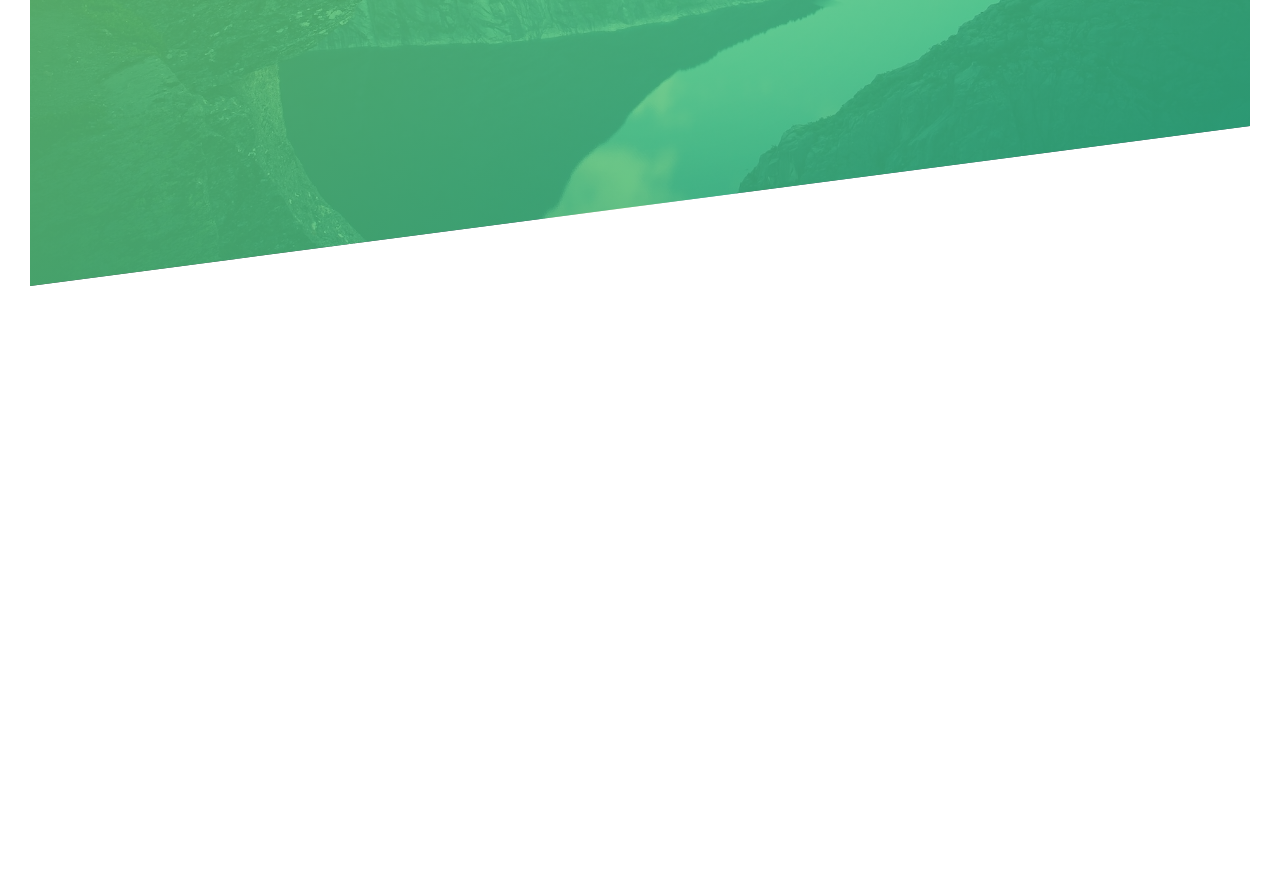
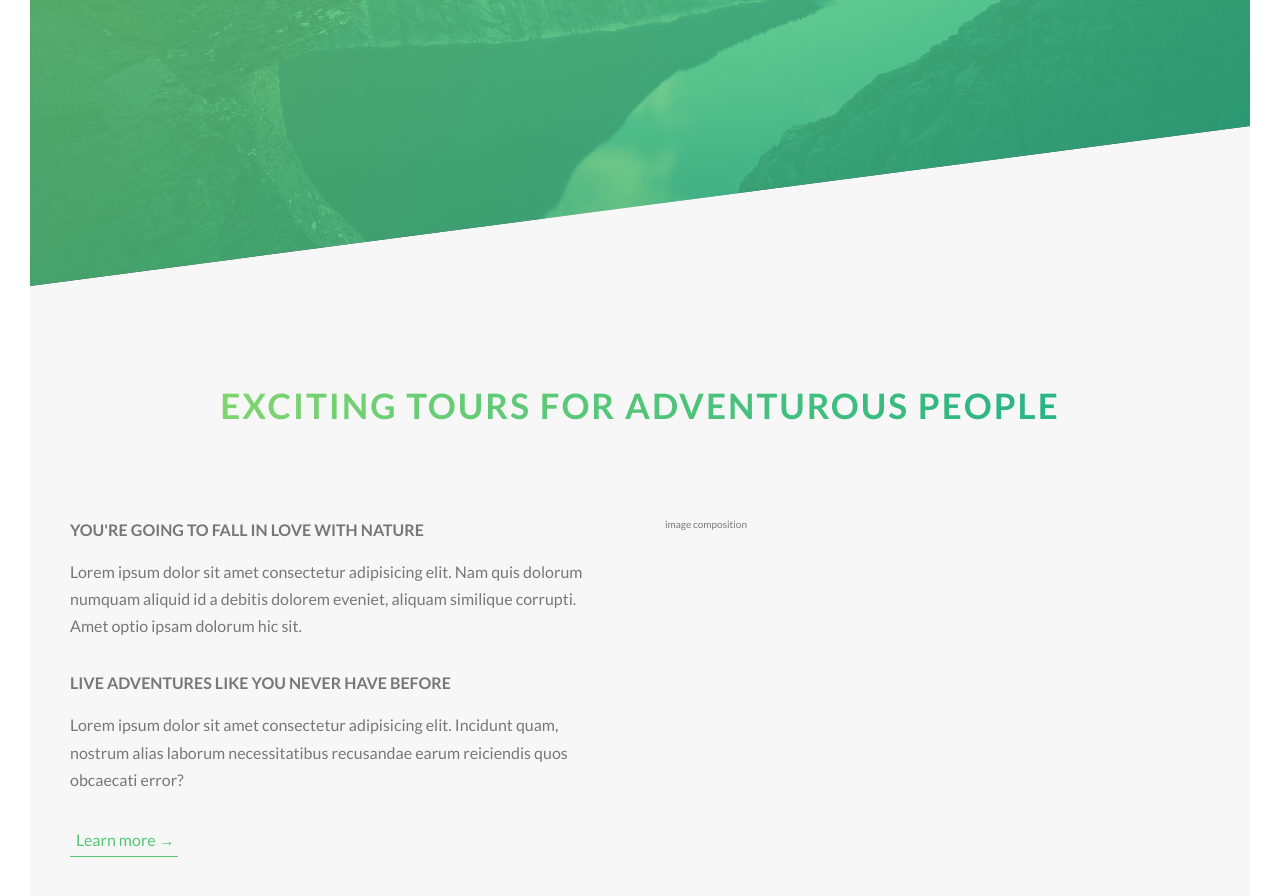
Before and after one commit to Arsalan-Habib/Natours, a website: page index.html in a window 1280 px wide. Shown: the part 504-1400 px from the top of the page. Before the commit the page ends 820 px from the top, so only its background shows below. Drawn offline with Linux system fonts and the light colour scheme.

Commit message:
about section text content

```diff
--- a/index.html
+++ b/index.html
@@ -28,5 +28,43 @@
                 >
             </div>
         </header>
+
+        <main>
+            <section class="section-about">
+                <div class="u-center-text u-mb-lg">
+                    <h2 class="heading-secondary">
+                        Exciting tours for adventurous people
+                    </h2>
+                </div>
+
+                <div class="grid-parent grid-1-2">
+                    <div class="text-content">
+                        <h3 class="heading-tertiary u-mb-sm">
+                            You're going to fall in love with nature
+                        </h3>
+                        <p class="paragraph">
+                            Lorem ipsum dolor sit amet consectetur adipisicing
+                            elit. Nam quis dolorum numquam aliquid id a debitis
+                            dolorem eveniet, aliquam similique corrupti. Amet
+                            optio ipsam dolorum hic sit.
+                        </p>
+                        <h3 class="heading-tertiary u-mb-sm">
+                            Live adventures like you never have before
+                        </h3>
+                        <p class="paragraph">
+                            Lorem ipsum dolor sit amet consectetur adipisicing
+                            elit. Incidunt quam, nostrum alias laborum
+                            necessitatibus recusandae earum reiciendis quos
+                            obcaecati error?
+                        </p>
+
+                        <a href="#" class="btn-text">Learn more &rarr;</a>
+                    </div>
+                    <div class="image-composition">
+                        image composition
+                    </div>
+                </div>
+            </section>
+        </main>
     </body>
 </html>
--- a/sass/abstracts/_variables.scss
+++ b/sass/abstracts/_variables.scss
@@ -2,6 +2,12 @@ $color-primary: #55c576;
 $color-primary-light: #7ed56f;
 $color-primary-dark: #28b485;
 
+$color-grey-light-1: #f7f7f7;
+
+$default-font-size: 1.6rem;
+
 $color-grey-dark: #777;
 $color-white: #fff;
 $color-black: #000;
+
+$max-grid-width: 114rem;
--- a/sass/base/_typography.scss
+++ b/sass/base/_typography.scss
@@ -32,3 +32,33 @@ body {
         animation-timing-function: ease-out;
     }
 }
+
+.heading-secondary {
+    font-size: 3.5rem;
+    text-transform: uppercase;
+    font-weight: 700;
+    background-image: linear-gradient(
+        to right,
+        $color-primary-light,
+        $color-primary-dark
+    );
+    letter-spacing: 0.2rem;
+    display: inline-block;
+    -webkit-background-clip: text;
+    background-clip: none;
+    color: transparent;
+}
+
+.heading-tertiary {
+    font-size: $default-font-size;
+    font-weight: 700;
+    text-transform: uppercase;
+}
+
+.paragraph {
+    font-size: $default-font-size;
+
+    &:not(:last-child) {
+        margin-bottom: 3rem;
+    }
+}
--- a/sass/base/_utilities.scss
+++ b/sass/base/_utilities.scss
@@ -0,0 +1,15 @@
+.u-center-text {
+    text-align: center;
+}
+
+.u-mb-lg {
+    margin-bottom: 8rem;
+}
+
+.u-mb-md {
+    margin-bottom: 4rem;
+}
+
+.u-mb-sm {
+    margin-bottom: 1.5rem;
+}
--- a/sass/components/_button.scss
+++ b/sass/components/_button.scss
@@ -9,7 +9,7 @@
         border-radius: 10rem;
         transition: all 0.2s;
         position: relative;
-        font-size: 1.6rem;
+        font-size: $default-font-size;
     }
 
     &:hover {
@@ -54,3 +54,29 @@
         animation-fill-mode: backwards;
     }
 }
+
+.btn-text {
+    &:link,
+    &:visited {
+        font-size: $default-font-size;
+        color: $color-primary;
+        display: inline-block;
+        text-decoration: none;
+        border-bottom: 1px solid $color-primary;
+        padding: 3px 3px 3px 6px;
+        transition: all 0.2s;
+    }
+
+    &:hover {
+        background-color: $color-primary;
+        color: $color-white;
+        border-radius: 3px;
+        box-shadow: 0 1rem 2rem rgba($color-black, 0.15);
+        transform: translateY(-2px);
+    }
+
+    &:active {
+        box-shadow: 0 0.5rem 1rem rgba($color-black, 0.15);
+        transform: translateY(0);
+    }
+}
--- /dev/null
+++ b/sass/layout/_grid.scss
@@ -0,0 +1,10 @@
+.grid-parent {
+    max-width: $max-grid-width;
+    display: grid;
+    margin: 0 auto;
+}
+
+.grid-1-2 {
+    grid-template-columns: 1fr 1fr;
+    gap: 5rem;
+}
--- a/sass/main.scss
+++ b/sass/main.scss
@@ -10,5 +10,6 @@
 @import "components/button";
 
 @import "layout/header";
+@import "layout/grid";
 
 @import "pages/home";
--- a/sass/pages/_home.scss
+++ b/sass/pages/_home.scss
@@ -0,0 +1,5 @@
+.section-about {
+    background-color: $color-grey-light-1;
+    padding: 25rem 0;
+    margin-top: -20vh;
+}
```
Also changed, not shown: css/style.css.
